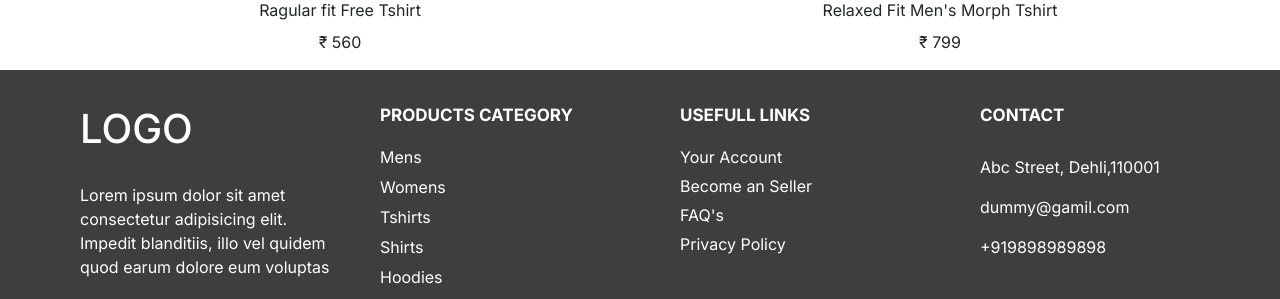
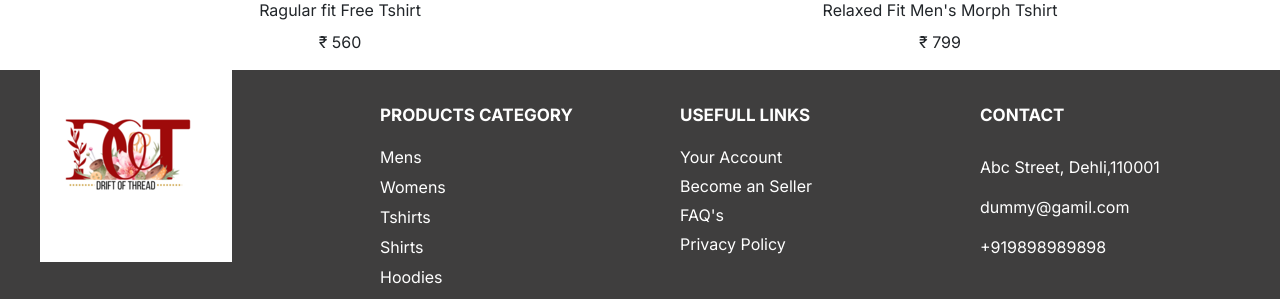
Before and after one commit to surendraSinghKamboj/dot-client-side, a Next.js app: page / in a window 1280 px wide. Shown: the part 1639-1938 px from the top of the page. Built offline with nearby package versions, Linux system fonts and the light colour scheme.

Commit message:
Image logo fixed

```diff
--- a/src/app/Components/footer/Footer.jsx
+++ b/src/app/Components/footer/Footer.jsx
@@ -2,13 +2,14 @@
 import React from 'react'
 import './Footer.css';
 import logoImg from './user.png';
+import Image from "next/image";
 // import HiOfficeBuilding from 'react-icons/hi';
 const Footer = () => {
   return (
     <div className='parent'>
         <div className='Container'>
               <div className='ComapnySection sub-container'>
-                   {/* <img src={logoImg} alt="Logo Img" /> */}
+                    <Image src={logoImg} alt="Logo Img" />
                    <h1 className='logo'>LOGO</h1>
                    <p className='aboutCompany'>Lorem ipsum dolor sit amet consectetur adipisicing elit. Impedit blanditiis, illo vel quidem quod earum dolore eum voluptas </p>
               </div>
```
